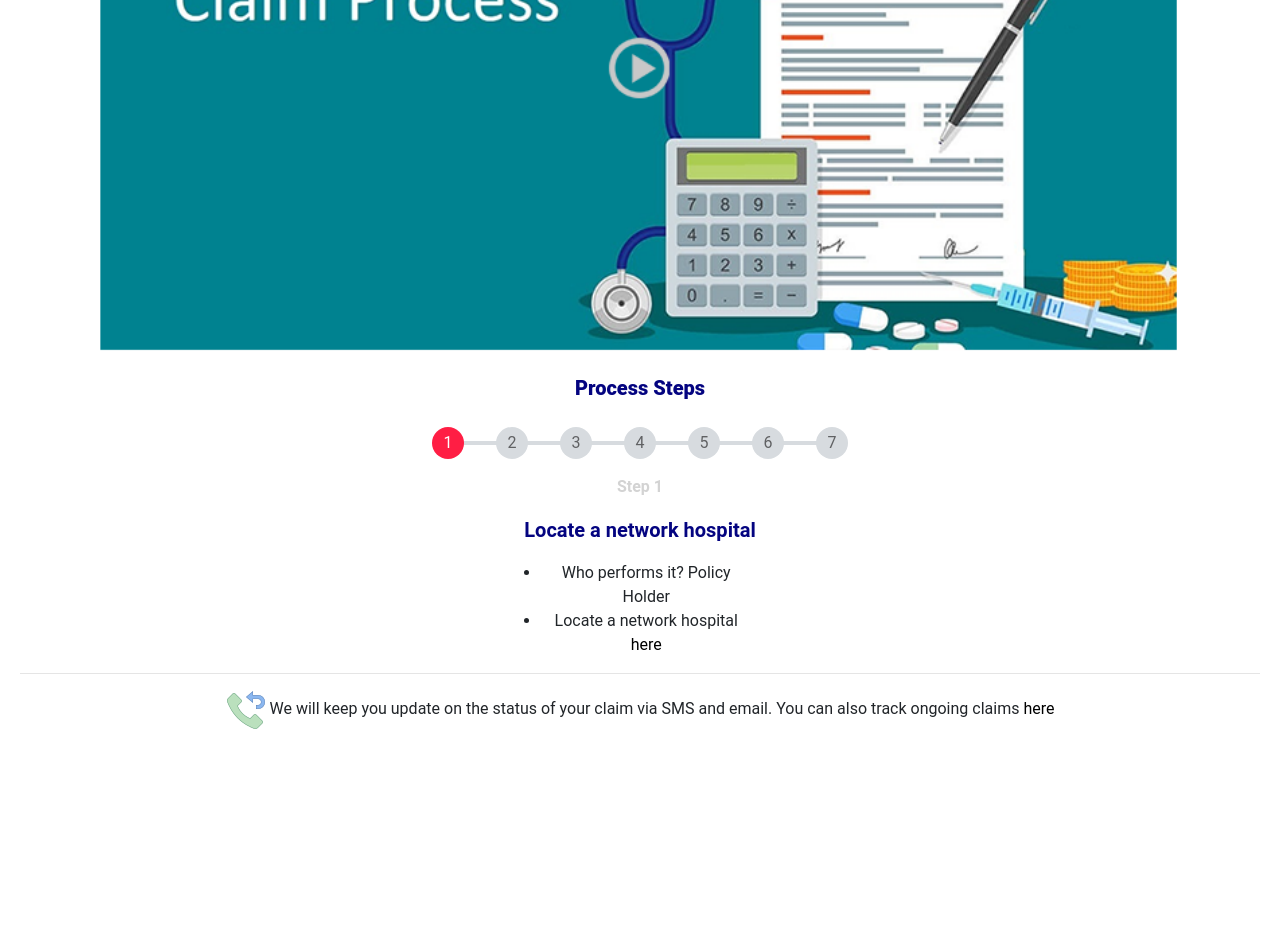
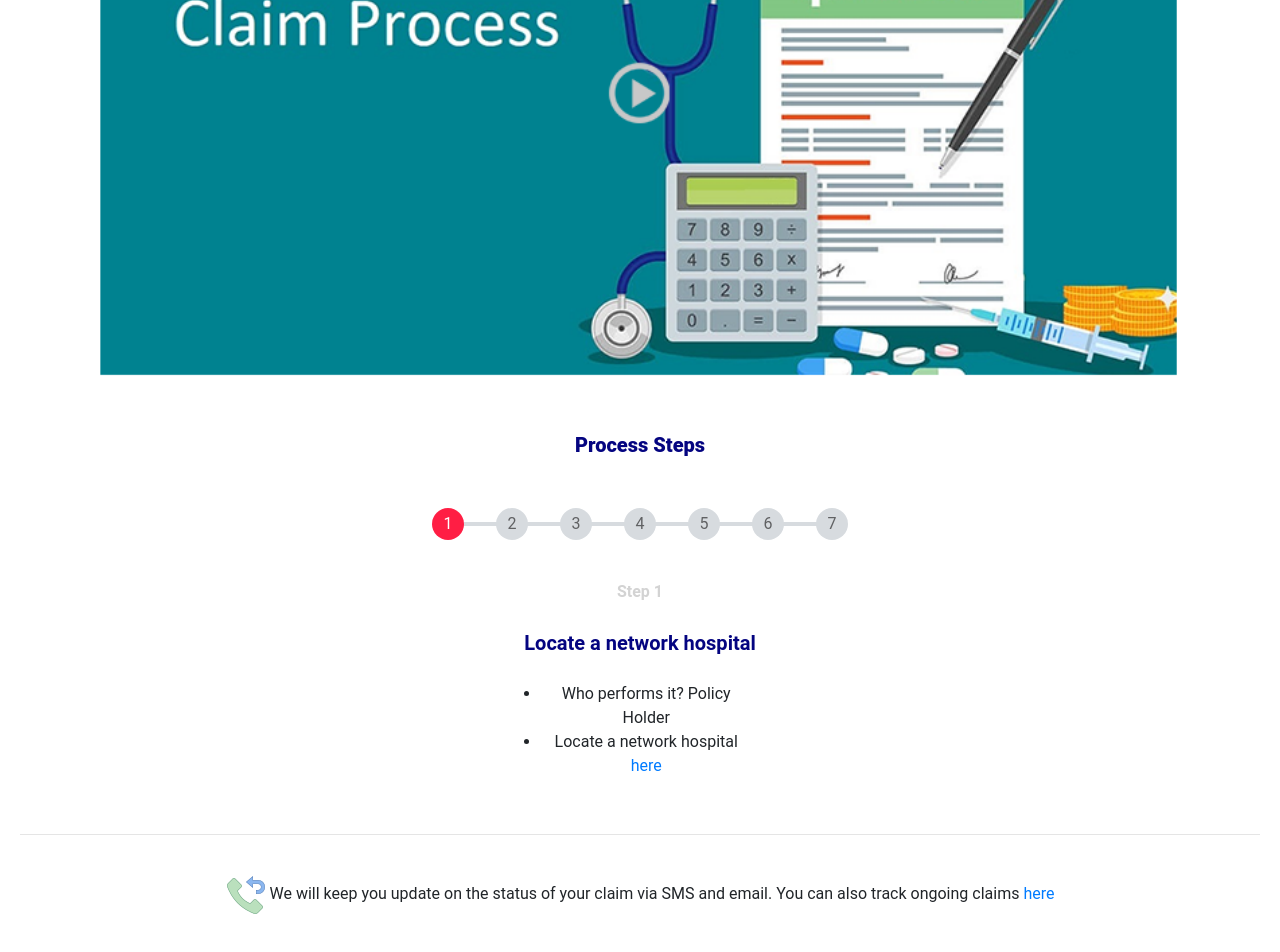
Before and after one commit to amitnitjsr/test, a React (Create React App) app: page / in a window 1280 px wide. Shown: the part 1262-2214 px from the top of the page. Before the commit the page ends 2028 px from the top, so only its background shows below. Built offline with nearby package versions, Linux system fonts and the light colour scheme.

Commit message:
faq ui chages

```diff
--- a/src/assests/claimHome/ClaimHome.css
+++ b/src/assests/claimHome/ClaimHome.css
@@ -26,7 +26,7 @@ body {
     background: #e2e8e7;
     color: #737171;
     font-size: 20px;
-    margin-bottom: -17px;
+    /* margin-bottom: -17px; */
   }
 
   /* Page Content */
--- a/src/components/FAQ/FAQ.js
+++ b/src/components/FAQ/FAQ.js
@@ -42,7 +42,7 @@ export default class FAQ extends Component {
                     <span>
                         <input type='text' placeholder='Search for a keyword or phrase' />
                     </span>
-                    &nbsp;
+                    &nbsp;&nbsp;&nbsp;
                     <span>
                         <button className="search-btn">SEARCH</button>
                     </span>
--- a/src/components/Process/Process.js
+++ b/src/components/Process/Process.js
@@ -26,21 +26,21 @@ export default class Process extends Component {
     render() {
         return (
             <div className="process-content" >
-                <p>
+                <div>
                     <div className="btn-group">
                         <div className="d">
                             <button className="b1">Cashless</button>
                             <button className="b2" style={{ color: 'grey' }} >Reimbursement</button>
                         </div>
                     </div>
-                </p>
-                <p>
+                </div><br />
+                <div>
                     <img className="img" src={HealthImg} alt="not found" />
-                </p>
-                <p>
+                </div><br /><br />
+                <div>
                     <span style={{ fontSize: '20px', color: '#040480', fontWeight: '800' }}>
                         Process Steps
-                    </span><br /><br />
+                    </span><br /><br /><br />
                     <span>
                         <ul style={{ cursor: 'pointer' }}>
                             <li className={`li ${this.state.active1 ? 'active' : ''}`}
@@ -59,24 +59,25 @@ export default class Process extends Component {
                                 onClick={() => this.stepHandler(7)}>7</li>
                         </ul>
                     </span>
-                </p>
+                </div><br />
 
-                <p style={{ color: 'lightgrey', fontWeight: 'bold' }}>
+                <div style={{ color: 'lightgrey', fontWeight: 'bold' }}>
                     Step {this.state.step}
-                </p>
-                <p style={{ fontWeight: '600', fontSize: '20px', color: '#040480' }}>
+                </div><br />
+                <div style={{ fontWeight: '600', fontSize: '20px', color: '#040480' }}>
                     Locate a network hospital
-                     </p>
+                     </div><br />
                 <ul className="demo" >
                     <li style={{ listStyleType: 'disc' }} >Who performs it? Policy Holder</li>
-                    <li style={{ listStyleType: 'disc' }} >Locate a network hospital <a href="http://localhost:3000/">here</a></li>
-                </ul>
-                <hr />
-                <p>
+                    <li style={{ listStyleType: 'disc' }} >Locate a network hospital
+                    <a href="http://localhost:3000/" style={{ color: '#007bff' }}> here</a></li>
+                </ul><br />
+                <hr /><br />
+                <div>
                     <span className="img1"> <img src={Callback} alt="not found" /> </span>
                     We will keep you update on the status of your claim via SMS and email. You can also track
-                    ongoing claims <a href="http://localhost:3000"  >here</a>
-                </p>
+                    ongoing claims <a href="http://localhost:3000" style={{ color: '#007bff' }} >here</a>
+                </div><br />
             </div >
         )
     }
```
